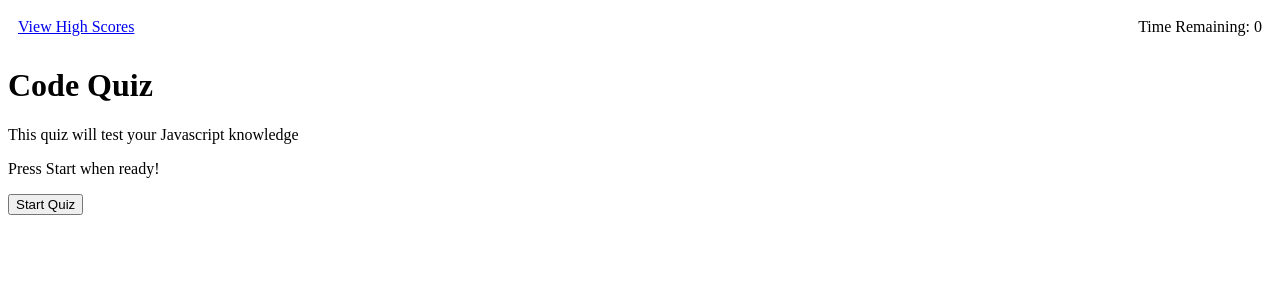
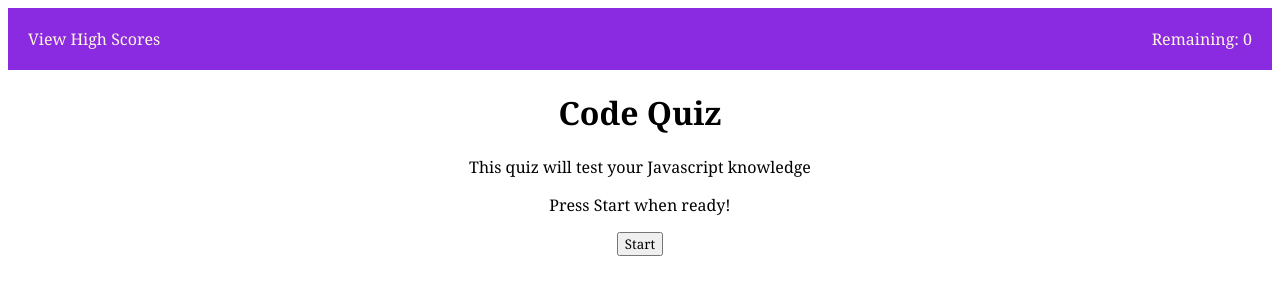
Before and after one commit to mgall13/code-quiz, a plain HTML site: page index.html in a window 1280 px wide. Drawn offline with Linux system fonts and the light colour scheme.

Commit message:
adding css

```diff
--- a/assets/css/style.css
+++ b/assets/css/style.css
@@ -1,17 +1,50 @@
+* {
+    font-family: Georgia, 'Times New Roman', Times, serif;
+}
+
+
+
 header {
     display: flex;
     flex-direction: row;
-    padding: 5px;
+    padding: 15px;
+    background-color: blueviolet;
+
 }
 
 header div {
     padding: 5px;
+    color: cornsilk;
+    text-decoration: none;
 }
 
 .header-right {
     margin-left: auto;
+    color: cornsilk;
 }
 
 .hide {
     display: none;
 }
+
+h1 {
+    text-align:center;
+}
+
+p {
+    text-align:center;
+
+}
+
+button #start-time {
+    text-align:center;
+}
+
+.start-quiz-btn {
+    text-align:center;
+}
+
+a {
+    color: cornsilk;
+    text-decoration: none;
+}
--- a/index.html
+++ b/index.html
@@ -9,11 +9,11 @@
 </head>
 <body>
     <header>
-        <div>
+        <div class="high-scores">
             <a href="highscores.html">View High Scores</a>
         </div>
         <div class="header-right">
-            Time Remaining: <span id="time">0</span>
+            Remaining: <span id="time">0</span>
         </div>
     </header>
 
@@ -21,7 +21,7 @@
         <h1>Code Quiz</h1>
         <p>This quiz will test your Javascript knowledge</p>
         <p>Press Start when ready!</p>
-        <button id="start-time">Start Quiz</button>
+        <div class="start-quiz-btn"><button id="start-time">Start</button></div>
     </div>
     <div id="question-screen" class="hide">
         <h2 id="question"></h2>
```
